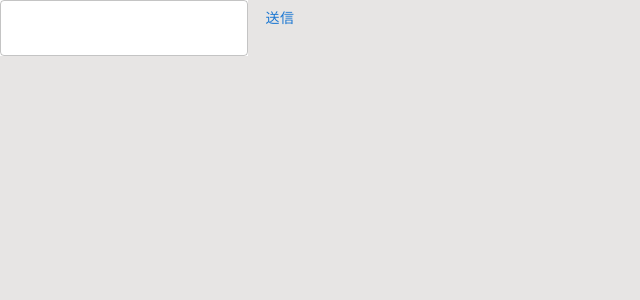
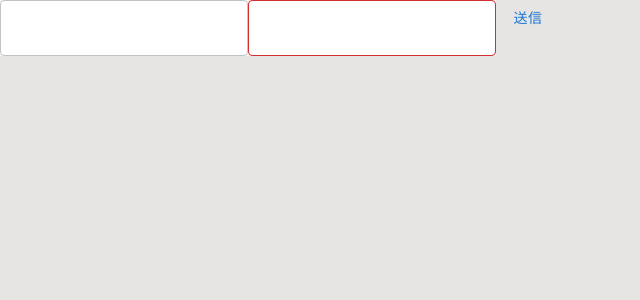
Before and after one commit to crypt0box/react-atomic-test, a React (Vite) app: page / in a window 1280 px wide. Shown: the top 300 px of the page, without its empty margins (0-640 px from the left). Built offline with nearby package versions, Linux system fonts and the light colour scheme.

Commit message:
feat: datepicker + rhf 仮実装

```diff
--- a/package.json
+++ b/package.json
@@ -14,6 +14,8 @@
     "@hookform/resolvers": "^2.9.8",
     "@mui/material": "^5.10.1",
     "@mui/styled-engine-sc": "^5.10.1",
+    "@mui/x-date-pickers": "^5.0.2",
+    "date-fns": "^2.29.3",
     "react": "^18.2.0",
     "react-dom": "^18.2.0",
     "react-hook-form": "^7.34.2",
--- a/src/components/atoms/TextFiled/RhfTextField.tsx
+++ b/src/components/atoms/TextFiled/RhfTextField.tsx
@@ -26,6 +26,7 @@ export const RhfTextField = <T extends FieldValues>(
     <TextField
       inputRef={ref}
       {...rest}
+      {...props}
       $errorMessage={
         errors[name] &&
         `${(errors[name] as DeepMap<FieldValues, FieldError>).message}`
--- /dev/null
+++ b/src/components/atoms/datePicker/RhfDatePicker.tsx
@@ -0,0 +1,35 @@
+import {
+  DeepMap,
+  FieldError,
+  FieldValues,
+  useController,
+  UseControllerProps,
+} from "react-hook-form";
+import { DatePicker, DatePickerProps } from "@mui/x-date-pickers";
+import { RhfTextField } from "src/components/atoms/textFiled/RhfTextField";
+import { useState } from "react";
+
+export type RhfDatePickerProps<T extends FieldValues> = UseControllerProps<T>;
+
+export const RhfDatePicker = <T extends FieldValues>(
+  props: RhfDatePickerProps<T>
+) => {
+  const { name, control } = props;
+  const [dateValue, setDateValue] = useState<string>("");
+  return (
+    <DatePicker
+      value={dateValue}
+      onChange={(e) => setDateValue(e || "")}
+      inputFormat="yyyy年MM月dd日"
+      mask="____年__月__日"
+      renderInput={(params) => (
+        <RhfTextField
+          {...params}
+          defaultValue={undefined}
+          name={name}
+          control={control}
+        />
+      )}
+    />
+  );
+};
--- a/src/components/pages/Home.tsx
+++ b/src/components/pages/Home.tsx
@@ -8,13 +8,11 @@ import { z } from "zod";
 import { zodResolver } from "@hookform/resolvers/zod";
 import { RhfTextField } from "src/components/atoms/textFiled/RhfTextField";
 import { Button } from "@mui/material";
-
-const StyledButton = styled(MuiButton)`
-  background-color: var(--color-main);
-`;
+import { RhfDatePicker } from "src/components/atoms/datePicker/RhfDatePicker";
 
 const schema = z.object({
   comment: z.string().min(1, { message: "Required" }),
+  date: z.string(),
 });
 
 type Form = z.infer<typeof schema>;
@@ -23,6 +21,7 @@ export const Home = () => {
   const { control, watch, handleSubmit } = useForm<Form>({
     defaultValues: {
       comment: "",
+      date: "",
     },
     resolver: zodResolver(schema),
   });
@@ -40,6 +39,7 @@ export const Home = () => {
     <>
       <form onSubmit={handleSubmit(onSubmit)}>
         <RhfTextField name="comment" control={control} />
+        <RhfDatePicker name="date" control={control} />
         <Button type="submit">送信</Button>
       </form>
     </>
```
Also changed, not shown: src/main.tsx (+8 -3 lines), 1 other file (tests, documents, lock files or other folders).
